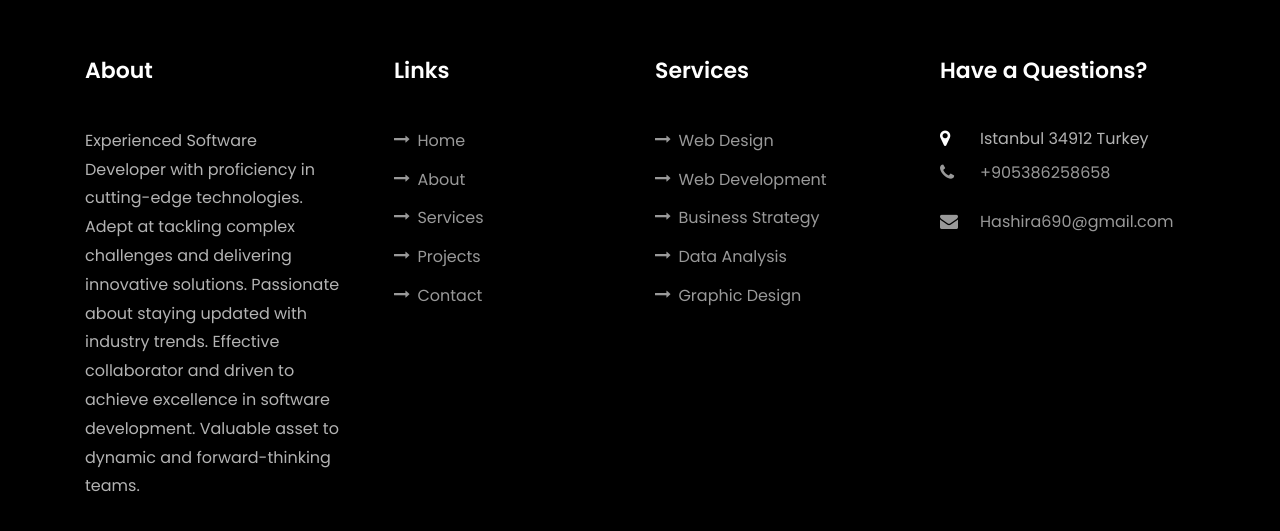
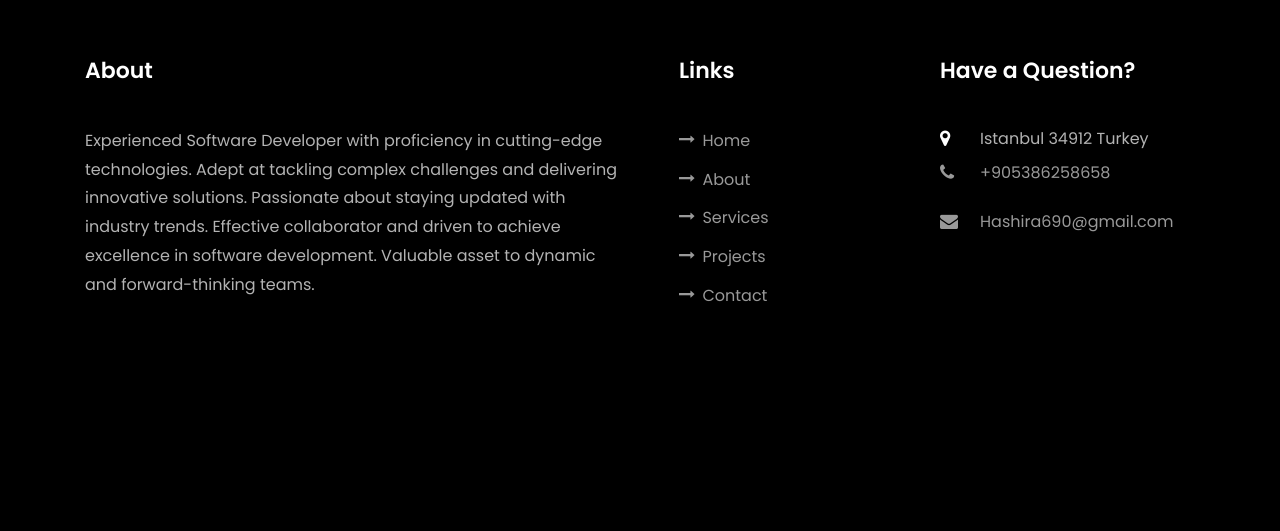
Before and after one commit to hashirahmed2982/portfolio, a plain HTML site: page solemate.html in a window 1280 px wide. Shown: the part 3513-4044 px from the top of the page. After the commit the page ends 3960 px from the top, so only its background shows below. Drawn offline with Linux system fonts and the light colour scheme; files whose address does not match are found by name.

Commit message:
Update solemate.html

```diff
--- a/solemate.html
+++ b/solemate.html
@@ -174,14 +174,15 @@
 
     <footer class="ftco-footer ftco-section">
       <div class="container">
-        <div class="row mb-5">
-          <div class="col-md">
+        <div class="row mb-8">
+          <div class="col-md-6">
             <div class="ftco-footer-widget mb-4">
               <h2 class="ftco-heading-2">About</h2>
               <p>Experienced Software Developer with proficiency in cutting-edge technologies. Adept at tackling complex challenges and delivering innovative solutions. Passionate about staying updated with industry trends. Effective collaborator and driven to achieve excellence in software development. Valuable asset to dynamic and forward-thinking teams.</p>
 
             </div>
           </div>
+
           <div class="col-md">
             <div class="ftco-footer-widget mb-4 ml-md-4">
               <h2 class="ftco-heading-2">Links</h2>
@@ -194,21 +195,10 @@
               </ul>
             </div>
           </div>
-          <div class="col-md">
-             <div class="ftco-footer-widget mb-4">
-              <h2 class="ftco-heading-2">Services</h2>
-              <ul class="list-unstyled">
-                <li><a href="#"><span class="icon-long-arrow-right mr-2"></span>Web Design</a></li>
-                <li><a href="#"><span class="icon-long-arrow-right mr-2"></span>Web Development</a></li>
-                <li><a href="#"><span class="icon-long-arrow-right mr-2"></span>Business Strategy</a></li>
-                <li><a href="#"><span class="icon-long-arrow-right mr-2"></span>Data Analysis</a></li>
-                <li><a href="#"><span class="icon-long-arrow-right mr-2"></span>Graphic Design</a></li>
-              </ul>
-            </div>
-          </div>
+
           <div class="col-md">
             <div class="ftco-footer-widget mb-4">
-            	<h2 class="ftco-heading-2">Have a Questions?</h2>
+            	<h2 class="ftco-heading-2">Have a Question?</h2>
             	<div class="block-23 mb-3">
 	              <ul>
 	                <li><span class="icon icon-map-marker"></span><span class="text">Istanbul 34912 Turkey</span></li>
```
